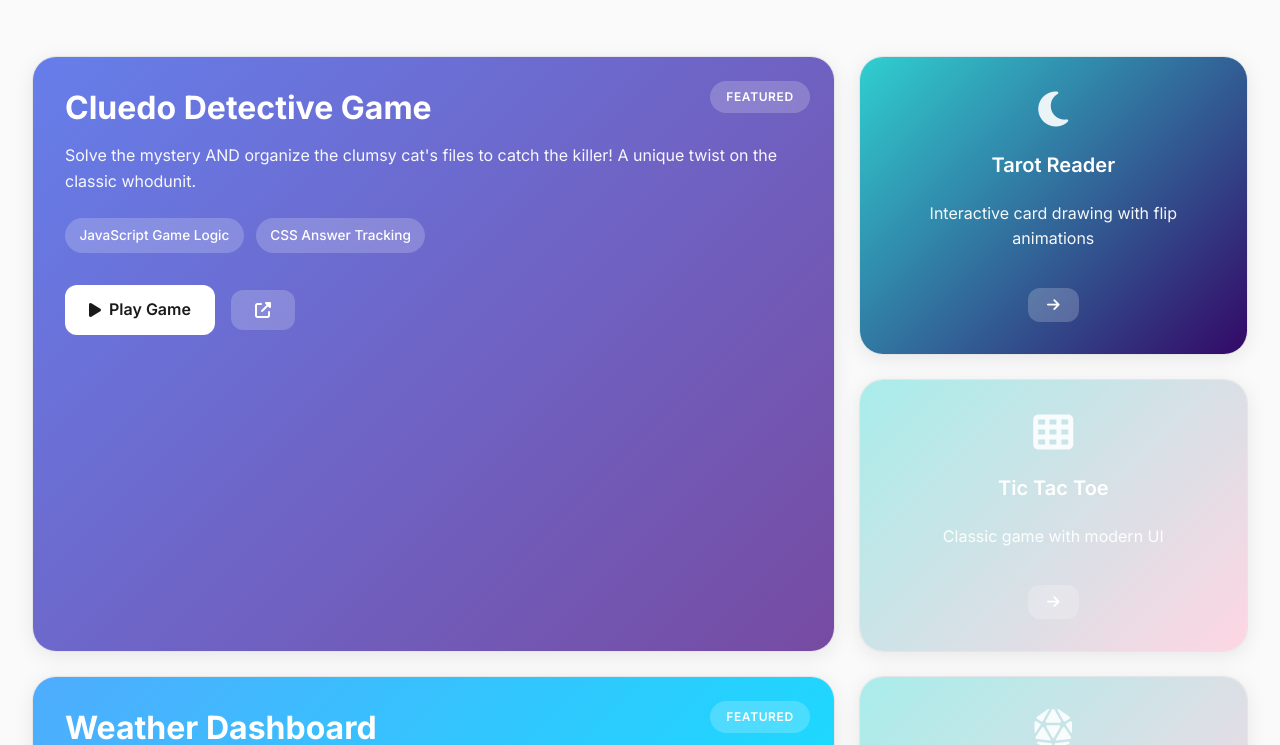
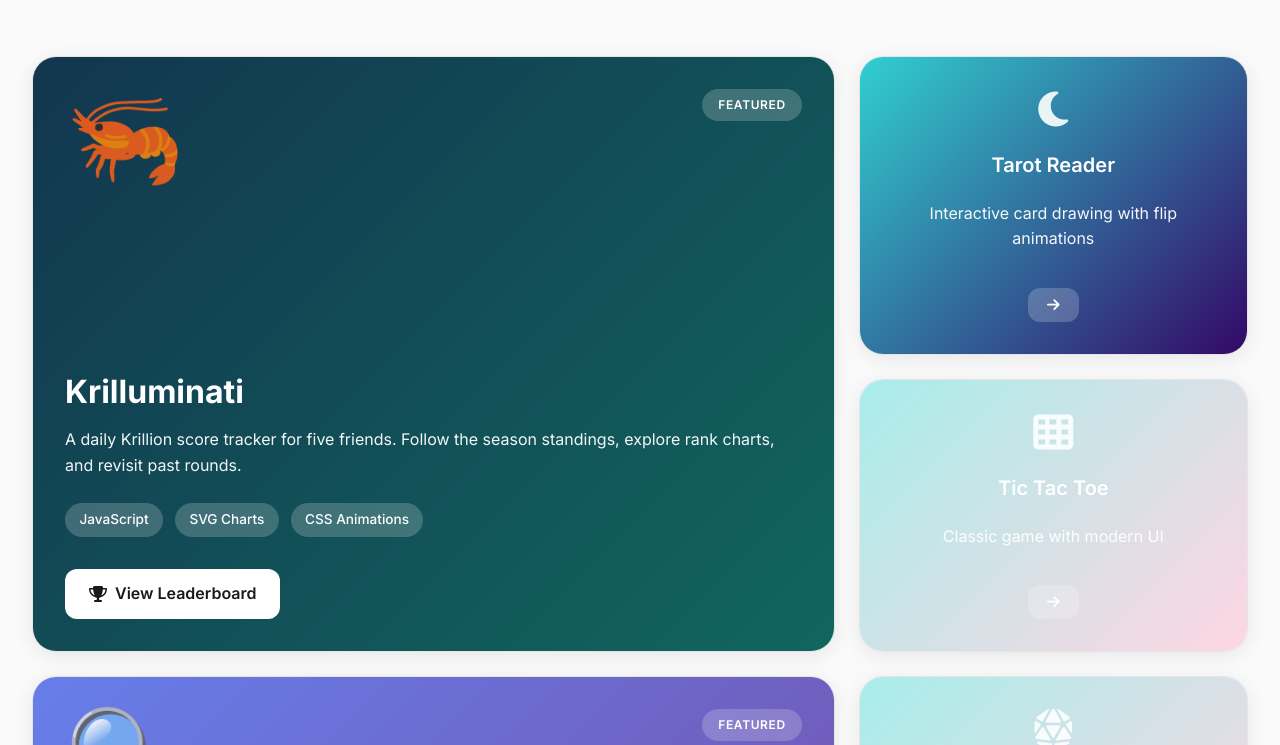
Before and after one commit to jhitch88/Digital-CV-git, a plain HTML site: page index.html in a window 1280 px wide. Shown: the part 615-1360 px from the top of the page. Drawn offline with Linux system fonts and the light colour scheme.

Commit message:
Add featured project section for Krilluminati and enhance styling for featured items

```diff
--- a/index.html
+++ b/index.html
@@ -50,10 +50,36 @@
         <h2 class="section-title">Featured Projects</h2>
 
         <div class="bento-grid">
+          <div class="bento-item featured krilluminati" data-aos="fade-up">
+            <div class="bento-content">
+              <div class="featured-header">
+                <span class="featured-illustration" aria-hidden="true">&#x1F990;</span>
+                <div class="bento-badge">Featured</div>
+              </div>
+              <div class="project-info">
+                <h3>Krilluminati</h3>
+                <p>A daily Krillion score tracker for five friends. Follow the season standings, explore rank charts, and revisit past rounds.</p>
+                <div class="tech-stack">
+                  <span>JavaScript</span>
+                  <span>SVG Charts</span>
+                  <span>CSS Animations</span>
+                </div>
+                <div class="project-links">
+                  <a href="Projects/Krilluminati/index.html" target="_blank" rel="noopener" class="btn-primary">
+                    <i class="fas fa-trophy" aria-hidden="true"></i> View Leaderboard
+                  </a>
+                </div>
+              </div>
+            </div>
+          </div>
+
           <!-- Featured: Cluedo Game - Large -->
           <div class="bento-item featured cluedo" data-aos="fade-up">
             <div class="bento-content">
-              <div class="bento-badge">Featured</div>
+              <div class="featured-header">
+                <span class="featured-illustration" aria-hidden="true">&#x1F50D;</span>
+                <div class="bento-badge">Featured</div>
+              </div>
               <div class="project-info">
                 <h3>Cluedo Detective Game</h3>
                 <p>Solve the mystery AND organize the clumsy cat's files to catch the killer! A unique twist on the classic whodunit.</p>
@@ -76,7 +102,10 @@
           <!-- Featured: Weather API - Large -->
           <div class="bento-item featured weather" data-aos="fade-up" data-aos-delay="100">
             <div class="bento-content">
-              <div class="bento-badge">Featured</div>
+              <div class="featured-header">
+                <span class="featured-illustration" aria-hidden="true">&#x1F324;&#xFE0F;</span>
+                <div class="bento-badge">Featured</div>
+              </div>
               <div class="project-info">
                 <h3>Weather Dashboard</h3>
                 <p>Real-time weather data with visualizations. Get current conditions and forecasts for your location.</p>
@@ -100,7 +129,10 @@
           <!-- Featured: Recipe Site - Large -->
           <div class="bento-item featured recipe" data-aos="fade-up" data-aos-delay="200">
             <div class="bento-content">
-              <div class="bento-badge">Featured</div>
+              <div class="featured-header">
+                <span class="featured-illustration" aria-hidden="true">&#x1F373;</span>
+                <div class="bento-badge">Featured</div>
+              </div>
               <div class="project-info">
                 <h3>Recipe Keeper</h3>
                 <p>A PWA for managing your favorite recipes. Features offline storage, screen wake lock, and mobile-optimized cooking mode.</p>
@@ -229,7 +261,7 @@
               <div class="project-info compact center">
                 <i class="fas fa-folder-open project-icon"></i>
                 <h4>More Projects</h4>
-                <p>Krilluminati, Ghibli Gallery, CSV Converter & more</p>
+                <p>Ghibli Gallery, CSV Converter &amp; more</p>
                 <button class="btn-small view-all-btn">
                   <i class="fas fa-ellipsis-h"></i>
                 </button>
--- a/styles.css
+++ b/styles.css
@@ -289,6 +289,10 @@ body {
 }
 
 /* Featured Project Backgrounds */
+.bento-item.krilluminati .bento-content {
+    background: linear-gradient(135deg, #12364f 0%, #11665e 100%);
+}
+
 .bento-item.cluedo .bento-content {
     background: var(--cluedo-bg);
 }
@@ -322,11 +326,22 @@ body {
     border: 2px dashed var(--border);
 }
 
+.featured-header {
+    display: flex;
+    align-items: flex-start;
+    justify-content: space-between;
+    gap: 1rem;
+    margin-bottom: 1.5rem;
+}
+
+.featured-illustration {
+    font-size: clamp(3rem, 8vw, 6rem);
+    line-height: 1;
+    opacity: 0.85;
+}
+
 /* Badge */
 .bento-badge {
-    position: absolute;
-    top: 1.5rem;
-    right: 1.5rem;
     background: rgba(255, 255, 255, 0.2);
     backdrop-filter: blur(10px);
     padding: 0.4rem 1rem;
```
